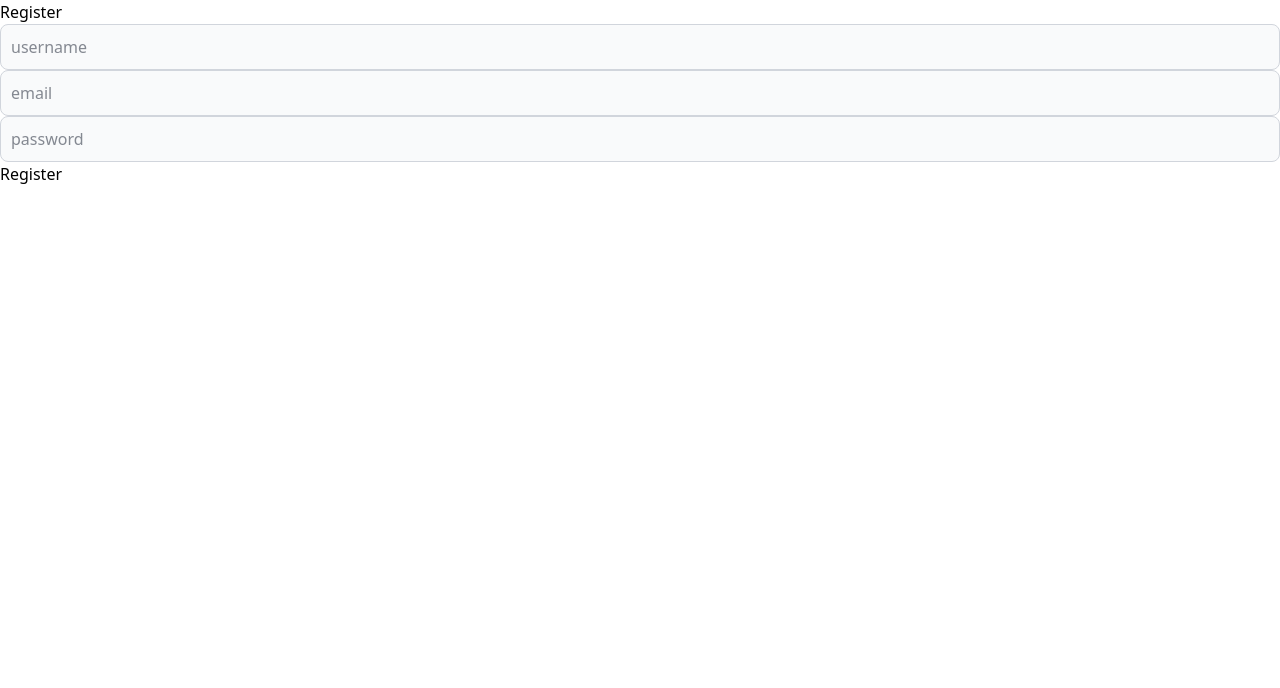
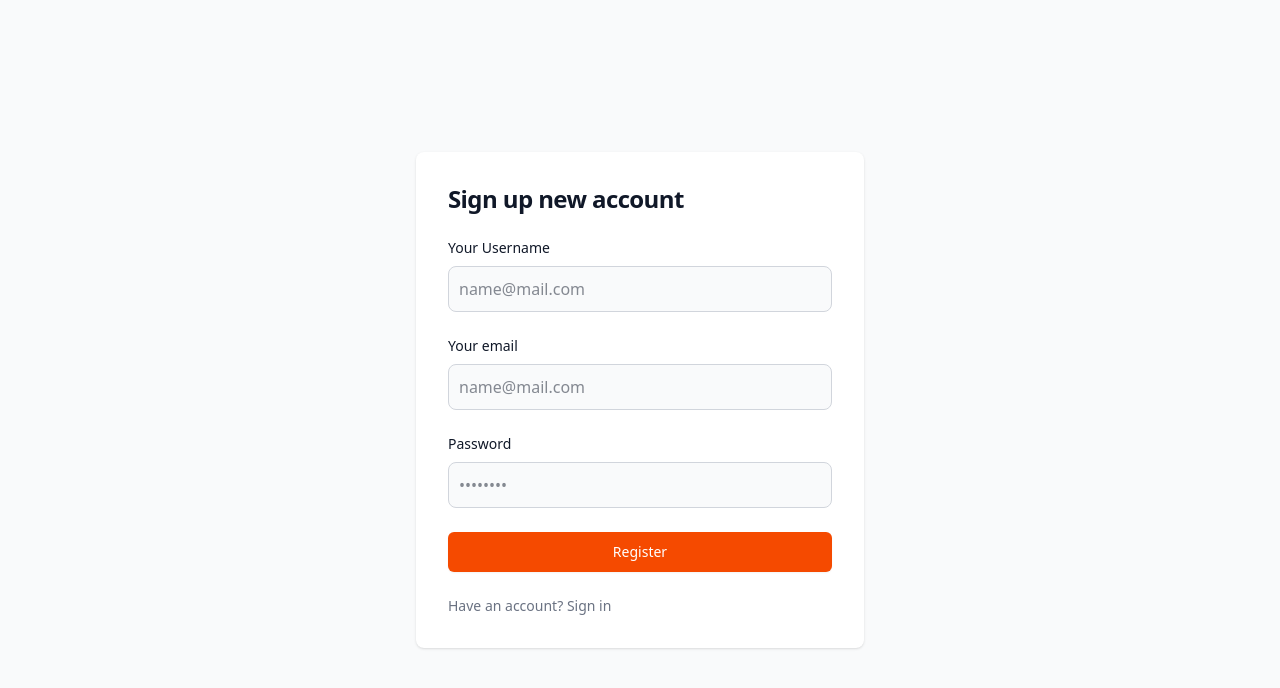
Before and after one commit to Happid/Frontend-Technical-Test-LIF, a React (Vite) app: page /register in a window 1280 px wide. Shown: the top 688 px of the page. Built offline with nearby package versions, Linux system fonts and the light colour scheme.

Commit message:
style: form register

```diff
--- a/src/pages/Login.tsx
+++ b/src/pages/Login.tsx
@@ -62,7 +62,7 @@ const LoginPage = () => {
                     id="email"
                     value={form.email}
                     onChange={handleChange}
-                    placeholder="name@company.com"
+                    placeholder="name@mail.com"
                     required
                   />
                 </div>
@@ -86,7 +86,7 @@ const LoginPage = () => {
 
                 <button
                   type="submit"
-                  className="w-full text-white bg-orange-600 hover:opacity-90 cursor-pointer shadow-xs leading-5 rounded-md text-sm px-4 py-2.5 focus:outline-none"
+                  className="w-full text-white bg-blue-600 hover:opacity-90 cursor-pointer shadow-xs leading-5 rounded-md text-sm px-4 py-2.5 focus:outline-none"
                 >
                   Sign in
                 </button>
--- a/src/pages/Register.tsx
+++ b/src/pages/Register.tsx
@@ -1,11 +1,12 @@
 import { useState } from "react";
 import toast from "react-hot-toast";
-import { useNavigate } from "react-router-dom";
+import { Link, useNavigate } from "react-router-dom";
 import axios from "axios";
 import { registerApi, type RegisterRequest } from "../api/authApi";
 
 const RegisterPage = () => {
   const navigate = useNavigate();
+  const [isLoading, setIsLoading] = useState(false);
 
   const [form, setForm] = useState<RegisterRequest>({
     username: "",
@@ -21,10 +22,13 @@ const RegisterPage = () => {
     e.preventDefault();
 
     try {
+      setIsLoading(true);
       await registerApi(form);
       toast.success("Register successful");
       navigate("/login");
+      setIsLoading(false);
     } catch (err) {
+      setIsLoading(false);
       if (axios.isAxiosError(err)) {
         toast.error(err.response?.data?.message || "Register failed");
       } else {
@@ -34,33 +38,90 @@ const RegisterPage = () => {
   };
 
   return (
-    <form onSubmit={handleSubmit}>
-      <h2>Register</h2>
-
+    <>
+      <section className="bg-gray-50 ">
+        <div className="flex flex-col items-center justify-center px-6 py-8 mx-auto md:h-screen lg:py-0">
+          <div className="w-full bg-white rounded-lg shadow md:mt-0 sm:max-w-md xl:p-0">
+            <div className="p-6 space-y-4 md:space-y-6 sm:p-8">
+              <h1 className="text-xl font-bold leading-tight tracking-tight text-gray-900 md:text-2xl ">
+                Sign up new account
+              </h1>
+              <form className="space-y-4 md:space-y-6" onSubmit={handleSubmit}>
+                <div>
+                  <label
+                    htmlFor="username"
+                    className="block mb-2 text-sm font-medium text-gray-900 "
+                  >
+                    Your Username
+                  </label>
                   <input
+                    type="text"
                     name="username"
-        placeholder="username"
+                    id="username"
                     value={form.username}
                     onChange={handleChange}
+                    placeholder="name@mail.com"
+                    required
                   />
-
+                </div>
+                <div>
+                  <label
+                    htmlFor="email"
+                    className="block mb-2 text-sm font-medium text-gray-900 "
+                  >
+                    Your email
+                  </label>
                   <input
+                    type="email"
                     name="email"
-        placeholder="email"
+                    id="email"
                     value={form.email}
                     onChange={handleChange}
+                    placeholder="name@mail.com"
+                    required
                   />
-
+                </div>
+                <div>
+                  <label
+                    htmlFor="password"
+                    className="block mb-2 text-sm font-medium text-gray-900"
+                  >
+                    Password
+                  </label>
                   <input
+                    type="password"
                     name="password"
-        type="password"
-        placeholder="password"
+                    id="password"
                     value={form.password}
                     onChange={handleChange}
+                    placeholder="••••••••"
+                    required
                   />
+                </div>
 
-      <button type="submit">Register</button>
+                <button
+                  disabled={isLoading}
+                  type="submit"
+                  className={`w-full text-white bg-orange-600 hover:opacity-90 shadow-xs leading-5 rounded-md text-sm px-4 py-2.5 focus:outline-none
+                  ${isLoading ? "cursor-not-allowed" : "cursor-pointer"}`}
+                >
+                  {isLoading ? "Loading ..." : "Register"}
+                </button>
+                <p className="text-sm font-light text-gray-500">
+                  Have an account?{" "}
+                  <Link
+                    to={"/login"}
+                    className="font-medium text-primary-600 hover:underline"
+                  >
+                    Sign in
+                  </Link>
+                </p>
               </form>
+            </div>
+          </div>
+        </div>
+      </section>
+    </>
   );
 };
 
```
Lines whose indentation alone changed are shown as unchanged.
